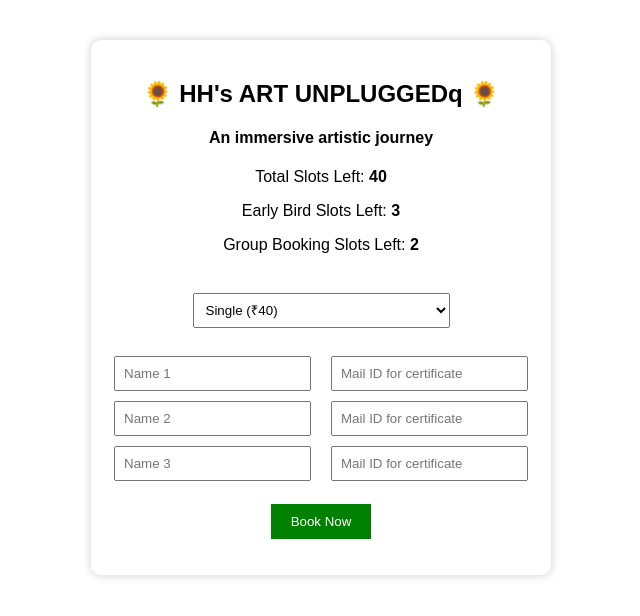
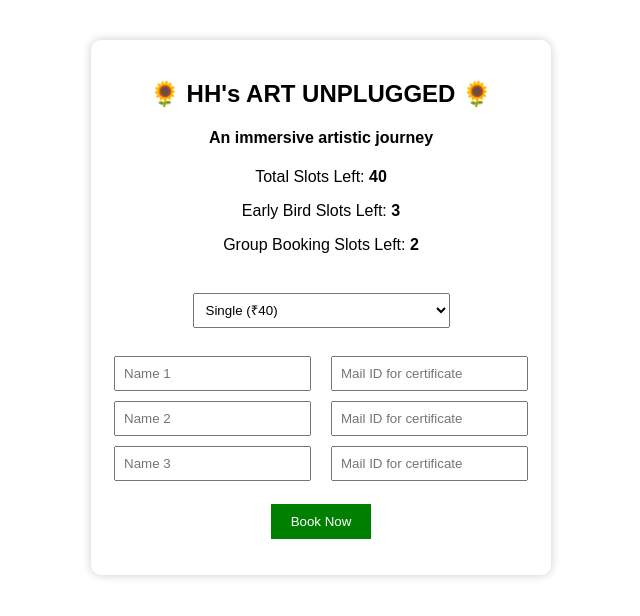
Before and after one commit to TechCAJagan/event-registration, a plain HTML site: page index.html in a window 1280 px wide. Shown: the whole page, without its empty margins (319-959 px from the left). Drawn offline with Linux system fonts and the light colour scheme; no server answers.

Commit message:
Update index.html

```diff
--- a/index.html
+++ b/index.html
@@ -16,6 +16,9 @@ body{font-family:Arial;text-align:center;margin-top:40px;
             width: 420px;
             margin: 40px auto;
             padding: 20px;
+            background: rgba(255,255,255,0.2);
+            backdrop-filter: blur(10px);
+            -webkit-backdrop-filter: blur(10px);
             border-radius: 10px;
             box-shadow: 0 0 10px rgba(0,0,0,0.2);
 
@@ -32,7 +35,7 @@ button{padding:10px 20px;background:green;color:white;border:none;cursor:pointer
 
 <div class="container">
 
-<h2>🌻 HH's ART UNPLUGGEDq 🌻</h2>
+<h2>🌻 HH's ART UNPLUGGED 🌻</h2>
 <h4> An immersive artistic journey </h4>
 
 <p>Total Slots Left: <b id="totalSlots">40</b></p>
```
